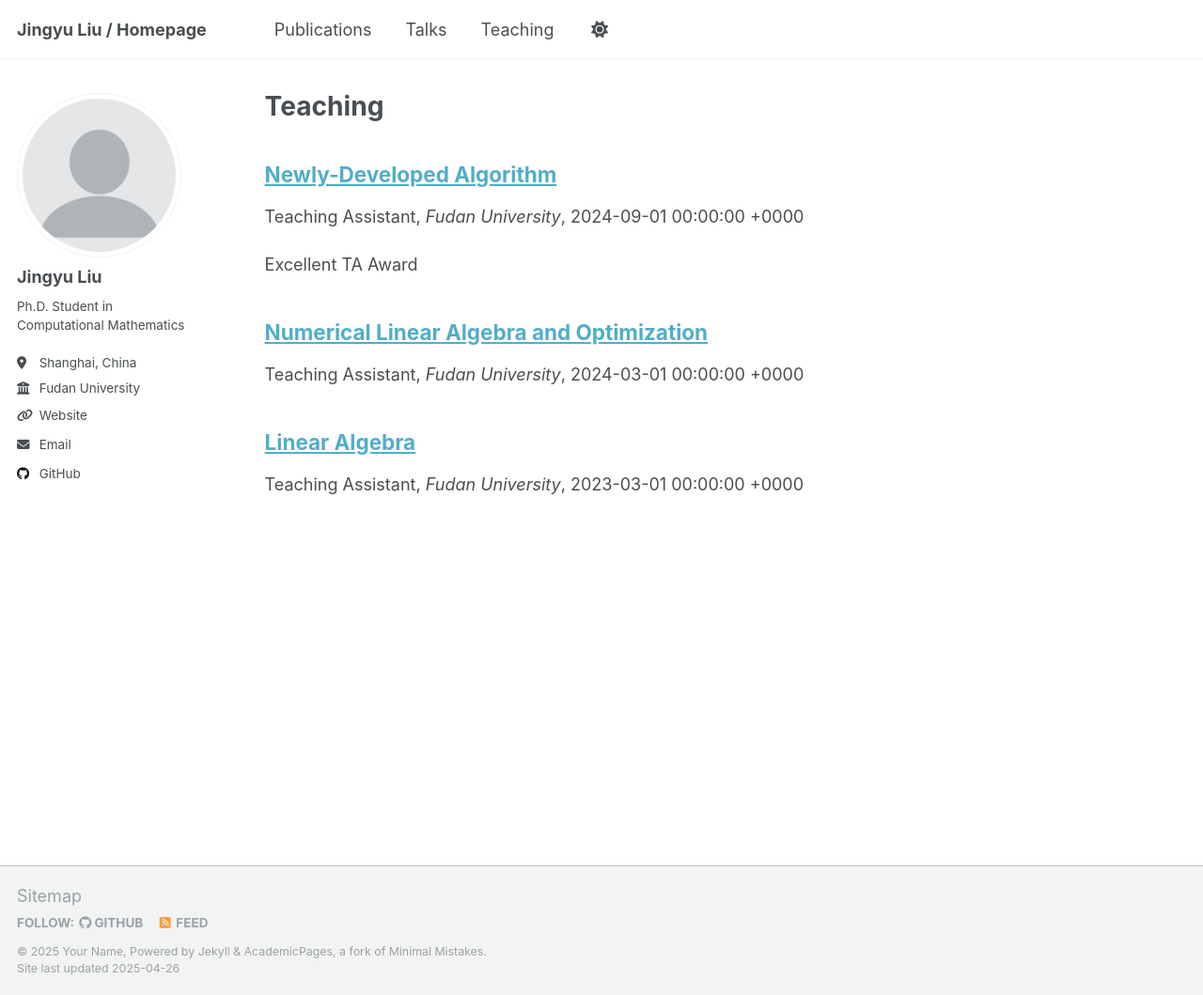
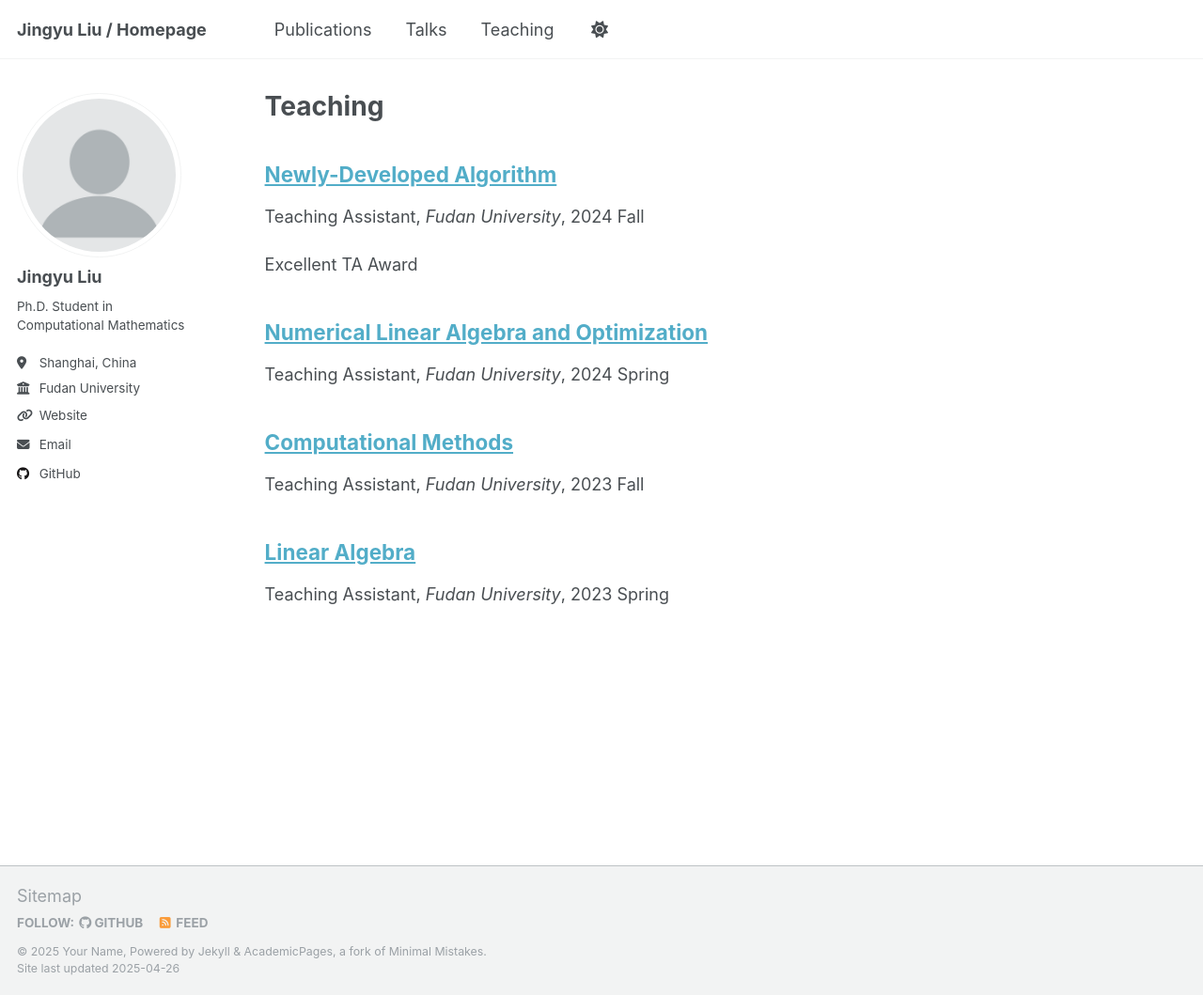
Before and after one commit to JingyuLiuMath/JingyuLiuMath.github.io, a Jekyll site: the page built from _pages/teaching.html, in a window 1280 px wide and 1059 px high. Shown: the whole window at 94% size. Built offline with Jekyll 4.4.1, drawn with Linux system fonts in a browser that asks for light colours; a file with an impossible date is left out.

Commit message:
try on teaching

```diff
--- a/_includes/archive-single.html
+++ b/_includes/archive-single.html
@@ -39,7 +39,7 @@
     {% endif %}
 
         {% if post.collection == 'teaching' %}
-          <p> {{ post.type }}, <i>{{ post.venue }}</i>, {{ post.date | default: "2022 Fall" }} </p>
+          <p> {{ post.type }}, <i>{{ post.venue }}</i>, {{ post.time }} </p>
         {% elsif post.collection == 'publications' %}
           <p>Published in <i>{{ post.venue }}</i>, {{ post.date | default: "1900-01-01" | date: "%Y" }} </p>
         {% elsif post.date %}
--- a/_teaching/2023-fall-computational-methods.md
+++ b/_teaching/2023-fall-computational-methods.md
@@ -4,6 +4,7 @@ collection: teaching
 type: "Teaching Assistant"
 permalink: /teaching/2023-fall-computational-methods
 venue: "Fudan University"
-date: 2023 Fall
+date: 2023-09-01
+time: 2023 Fall
 location: "Shanghai, China"
 ---
--- a/_teaching/2023-spring-linear-algebra.md
+++ b/_teaching/2023-spring-linear-algebra.md
@@ -5,5 +5,6 @@ type: "Teaching Assistant"
 permalink: /teaching/2023-spring-linear-algebra
 venue: "Fudan University"
 date: 2023-03-01
+time: 2023 Spring
 location: "Shanghai, China"
 ---
--- a/_teaching/2024-fall-newly-developed-algorithms.md
+++ b/_teaching/2024-fall-newly-developed-algorithms.md
@@ -5,6 +5,7 @@ type: "Teaching Assistant"
 permalink: /teaching/2024-fall-newly-developed-algorithms
 venue: "Fudan University"
 date: 2024-09-01
+time: 2024 Fall
 location: "Shanghai, China"
 ---
 
--- a/_teaching/2024-spring-numerical-linear-algebra-and-optimization.md
+++ b/_teaching/2024-spring-numerical-linear-algebra-and-optimization.md
@@ -5,5 +5,6 @@ type: "Teaching Assistant"
 permalink: /teaching/2024-spring-numerical-linear-algebra-and-optimization
 venue: "Fudan University"
 date: 2024-03-01
+time: 2024 Spring
 location: "Shanghai, China"
 ---
```
